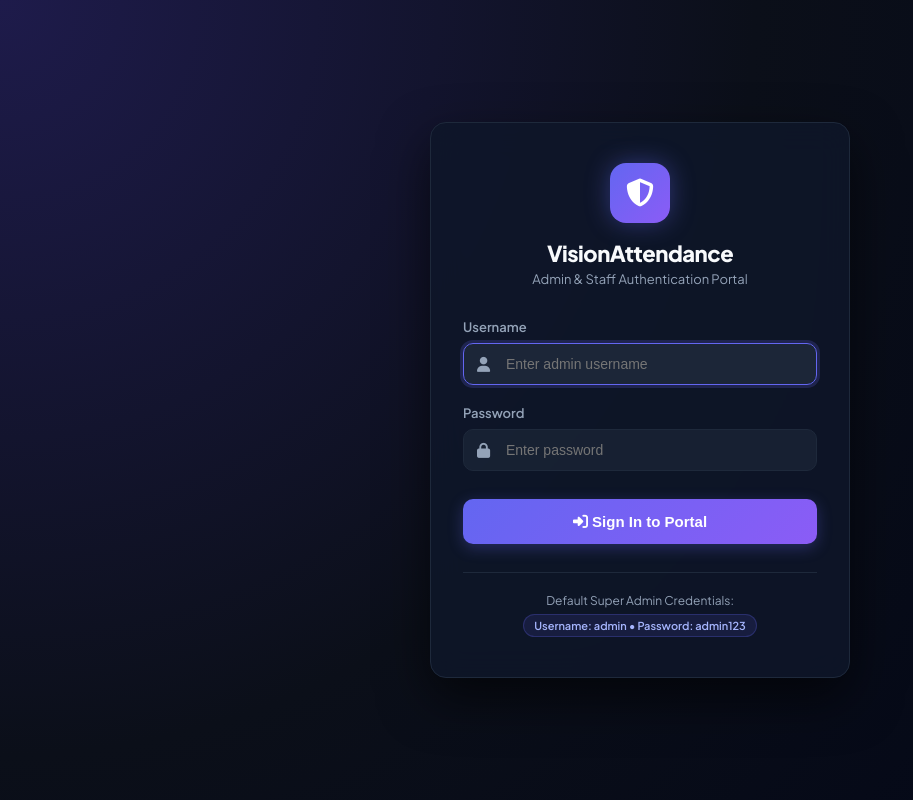
After one commit to SATHISH-REDDZ/AL-FACE-RECOGNITION-ATTENDANCE-SYSTEM, a Flask app: page /login in a window 1280 px wide. The commit adds this page. Shown: the whole page, without its empty margins (0-913 px from the left). Run offline with Flask 3, Linux system fonts and the light colour scheme.

Commit message:
Enterprise Upgrade: Admin Login, Browser Camera API, Persisted Labels, Security

```diff
--- a/app.py
+++ b/app.py
@@ -2,7 +2,8 @@ import os
 import cv2
 import base64
 import numpy as np
-from flask import Flask, render_template, Response, request, jsonify, send_file
+from flask import Flask, render_template, Response, request, jsonify, redirect, url_for, session
+from functools import wraps
 import io
 import pandas as pd
 import config
@@ -11,7 +12,39 @@ from face_engine import engine
 import analytics_engine
 
 app = Flask(__name__)
+app.secret_key = config.SECRET_KEY
 
+def login_required(f):
+    @wraps(f)
+    def decorated_function(*args, **kwargs):
+        if 'user' not in session:
+            if request.is_json or request.path.startswith('/api/'):
+                return jsonify({"status": "error", "message": "Authentication required. Please log in."}), 401
+            return redirect(url_for('login_view', next=request.url))
+        return f(*args, **kwargs)
+    return decorated_function
+
+@app.route('/login', methods=['GET', 'POST'])
+def login_view():
+    if request.method == 'POST':
+        username = request.form.get('username', '').strip()
+        password = request.form.get('password', '').strip()
+
+        user = database.verify_user(username, password)
+        if user:
+            session['user'] = user
+            next_page = request.args.get('next') or url_for('index')
+            return redirect(next_page)
+        return render_template('login.html', error="Invalid username or password.")
+
+    if 'user' in session:
+        return redirect(url_for('index'))
+    return render_template('login.html')
+
+@app.route('/logout')
+def logout():
+    session.clear()
+    return redirect(url_for('login_view'))
 
 # Global camera reference
 camera = None
@@ -30,7 +63,6 @@ def generate_video_frames():
     while True:
         success, frame = cam.read()
         if not success:
-            # If webcam fails or is unavailable, create a synthetic frame
             blank = np.zeros((config.FRAME_HEIGHT, config.FRAME_WIDTH, 3), dtype=np.uint8)
             cv2.putText(blank, "Webcam feed unavailable", (120, 240),
                         cv2.FONT_HERSHEY_SIMPLEX, 0.8, (0, 0, 255), 2)
@@ -40,7 +72,6 @@ def generate_video_frames():
                    b'Content-Type: image/jpeg\r\n\r\n' + frame_bytes + b'\r\n')
             break
         else:
-            # Process frame through face recognition engine
             processed_frame, _ = engine.process_frame(frame)
             ret, buffer = cv2.imencode('.jpg', processed_frame)
             frame_bytes = buffer.tobytes()
@@ -48,8 +79,10 @@ def generate_video_frames():
                    b'Content-Type: image/jpeg\r\n\r\n' + frame_bytes + b'\r\n')
 
 @app.route('/')
+@login_required
 def index():
-    return render_template('index.html')
+    return render_template('index.html', current_user=session.get('user'))
+
 
 @app.route('/video_feed')
 def video_feed():
@@ -207,11 +240,31 @@ def api_export_attendance():
     )
 
 @app.route('/chat')
+@login_required
 def chat_view():
     """Render main interface opened to AI Business Studio Chat tab."""
-    return render_template('index.html', default_tab='tab-chat')
+    return render_template('index.html', default_tab='tab-chat', current_user=session.get('user'))
+
+@app.route('/api/recognition/frame', methods=['POST'])
+def api_recognition_frame():
+    """Process base64 webcam frame captured by client browser."""
+    data = request.get_json() or {}
+    image_b64 = data.get('image', '')
+    if not image_b64:
+        return jsonify({"status": "error", "message": "Image frame is required."}), 400
+
+    annotated_b64, notifications, err = engine.process_base64_frame(image_b64)
+    if err:
+        return jsonify({"status": "error", "message": err}), 400
+
+    return jsonify({
+        "status": "success",
+        "image": annotated_b64,
+        "notifications": notifications
+    })
 
 @app.route('/api/chat', methods=['POST'])
+@login_required
 def api_chat():
     """Process natural language query for AI Business Analytics Studio."""
     data = request.get_json() or {}
@@ -223,12 +276,14 @@ def api_chat():
     return jsonify(res)
 
 @app.route('/api/analytics', methods=['GET'])
+@login_required
 def api_analytics():
     """Get rich analytics summary for dashboard and chart rendering."""
     summary = database.get_analytics_summary()
     return jsonify({"status": "success", "analytics": summary})
 
 @app.route('/api/train', methods=['POST'])
+@login_required
 def api_train_model():
     ok, msg = engine.train_model()
     return jsonify({"status": "success" if ok else "error", "message": msg})
--- a/requirements.txt
+++ b/requirements.txt
@@ -1,5 +1,4 @@
 Flask>=2.3.0
-opencv-python>=4.7.0.72
 opencv-contrib-python>=4.7.0.72
 numpy>=1.24.0
 Pillow>=9.5.0
@@ -8,3 +7,4 @@ openpyxl>=3.1.0
 streamlit>=1.25.0
 plotly>=5.15.0
 gunicorn>=20.1.0
+python-dotenv>=1.0.0
--- /dev/null
+++ b/templates/login.html
@@ -0,0 +1,234 @@
+<!DOCTYPE html>
+<html lang="en">
+<head>
+    <meta charset="UTF-8">
+    <meta name="viewport" content="width=device-width, initial-scale=1.0">
+    <title>Admin Login - VisionAttendance Studio</title>
+    <!-- Google Fonts & Font Awesome Icons -->
+    <link rel="preconnect" href="https://fonts.googleapis.com">
+    <link rel="preconnect" href="https://fonts.gstatic.com" crossorigin>
+    <link href="https://fonts.googleapis.com/css2?family=Plus+Jakarta+Sans:wght@300;400;500;600;700;800&display=swap" rel="stylesheet">
+    <link rel="stylesheet" href="https://cdnjs.cloudflare.com/ajax/libs/font-awesome/6.4.0/css/all.min.css">
+    <style>
+        :root {
+            --bg-dark: #0b0f19;
+            --bg-card: #0f172a;
+            --bg-card-border: #1e293b;
+            --text-main: #f8fafc;
+            --text-muted: #94a3b8;
+            --accent-primary: #6366f1;
+            --accent-secondary: #8b5cf6;
+            --accent-red: #ef4444;
+            --radius: 16px;
+        }
+
+        * {
+            box-sizing: border-box;
+            margin: 0;
+            padding: 0;
+        }
+
+        body {
+            font-family: 'Plus Jakarta Sans', sans-serif;
+            background: radial-gradient(circle at top left, #1e1b4b 0%, #0b0f19 50%, #020617 100%);
+            color: var(--text-main);
+            min-height: 100vh;
+            display: flex;
+            align-items: center;
+            justify-content: center;
+            padding: 20px;
+        }
+
+        .login-card {
+            width: 100%;
+            max-width: 420px;
+            background: rgba(15, 23, 42, 0.85);
+            backdrop-filter: blur(16px);
+            border: 1px solid var(--bg-card-border);
+            border-radius: var(--radius);
+            padding: 40px 32px;
+            box-shadow: 0 20px 50px rgba(0, 0, 0, 0.6);
+            animation: fadeIn 0.4s ease-out;
+        }
+
+        @keyframes fadeIn {
+            from { opacity: 0; transform: translateY(15px); }
+            to { opacity: 1; transform: translateY(0); }
+        }
+
+        .brand-header {
+            text-align: center;
+            margin-bottom: 32px;
+        }
+
+        .brand-icon {
+            width: 60px;
+            height: 60px;
+            margin: 0 auto 16px;
+            background: linear-gradient(135deg, var(--accent-primary), var(--accent-secondary));
+            border-radius: 16px;
+            display: flex;
+            align-items: center;
+            justify-content: center;
+            font-size: 28px;
+            color: #fff;
+            box-shadow: 0 0 25px rgba(99, 102, 241, 0.4);
+        }
+
+        .brand-header h2 {
+            font-size: 22px;
+            font-weight: 800;
+            letter-spacing: -0.5px;
+        }
+
+        .brand-header p {
+            font-size: 13px;
+            color: var(--text-muted);
+            margin-top: 4px;
+        }
+
+        .alert-error {
+            background: rgba(239, 68, 68, 0.15);
+            border: 1px solid rgba(239, 68, 68, 0.3);
+            color: #fca5a5;
+            padding: 12px 16px;
+            border-radius: 10px;
+            font-size: 13px;
+            font-weight: 600;
+            margin-bottom: 24px;
+            display: flex;
+            align-items: center;
+            gap: 10px;
+        }
+
+        .form-group {
+            margin-bottom: 20px;
+        }
+
+        .form-group label {
+            display: block;
+            font-size: 13px;
+            font-weight: 600;
+            color: var(--text-muted);
+            margin-bottom: 8px;
+        }
+
+        .input-wrapper {
+            position: relative;
+            display: flex;
+            align-items: center;
+        }
+
+        .input-wrapper i {
+            position: absolute;
+            left: 14px;
+            color: var(--text-muted);
+            font-size: 15px;
+        }
+
+        .input-wrapper input {
+            width: 100%;
+            padding: 12px 14px 12px 42px;
+            background: rgba(30, 41, 59, 0.6);
+            border: 1px solid var(--bg-card-border);
+            border-radius: 10px;
+            color: var(--text-main);
+            font-size: 14px;
+            outline: none;
+            transition: all 0.2s ease;
+        }
+
+        .input-wrapper input:focus {
+            border-color: var(--accent-primary);
+            box-shadow: 0 0 0 3px rgba(99, 102, 241, 0.2);
+            background: rgba(30, 41, 59, 0.9);
+        }
+
+        .btn-submit {
+            width: 100%;
+            padding: 14px;
+            background: linear-gradient(135deg, var(--accent-primary), var(--accent-secondary));
+            border: none;
+            border-radius: 10px;
+            color: #fff;
+            font-size: 15px;
+            font-weight: 700;
+            cursor: pointer;
+            transition: all 0.2s ease;
+            box-shadow: 0 4px 15px rgba(99, 102, 241, 0.3);
+            margin-top: 8px;
+        }
+
+        .btn-submit:hover {
+            transform: translateY(-1px);
+            box-shadow: 0 6px 20px rgba(99, 102, 241, 0.5);
+        }
+
+        .login-footer {
+            margin-top: 28px;
+            text-align: center;
+            font-size: 12px;
+            color: var(--text-muted);
+            border-top: 1px solid var(--bg-card-border);
+            padding-top: 20px;
+        }
+
+        .hint-badge {
+            background: rgba(99, 102, 241, 0.12);
+            border: 1px solid rgba(99, 102, 241, 0.25);
+            color: #a5b4fc;
+            padding: 4px 10px;
+            border-radius: 20px;
+            font-size: 11px;
+            font-weight: 600;
+            display: inline-block;
+            margin-top: 6px;
+        }
+    </style>
+</head>
+<body>
+    <div class="login-card">
+        <div class="brand-header">
+            <div class="brand-icon">
+                <i class="fa-solid fa-shield-halved"></i>
+            </div>
+            <h2>VisionAttendance</h2>
+            <p>Admin & Staff Authentication Portal</p>
+        </div>
+
+        {% if error %}
+        <div class="alert-error">
+            <i class="fa-solid fa-circle-exclamation"></i>
+            <span>{{ error }}</span>
+        </div>
+        {% endif %}
+
+        <form action="/login" method="POST">
+            <div class="form-group">
+                <label for="username">Username</label>
+                <div class="input-wrapper">
+                    <i class="fa-solid fa-user"></i>
+                    <input type="text" id="username" name="username" placeholder="Enter admin username" required autofocus>
+                </div>
+            </div>
+
+            <div class="form-group">
+                <label for="password">Password</label>
+                <div class="input-wrapper">
+                    <i class="fa-solid fa-lock"></i>
+                    <input type="password" id="password" name="password" placeholder="Enter password" required>
+                </div>
+            </div>
+
+            <button type="submit" class="btn-submit">
+                <i class="fa-solid fa-right-to-bracket"></i> Sign In to Portal
+            </button>
+        </form>
+
+        <div class="login-footer">
+            <span>Default Super Admin Credentials:</span><br>
+            <span class="hint-badge">Username: admin • Password: admin123</span>
+        </div>
+    </div>
+</body>
+</html>
```
Also changed, not shown: config.py (+8 -5 lines), database.py (+70 -0 lines), face_engine.py (+77 -25 lines), static/js/app.js (+93 -0 lines), templates/index.html (+21 -2 lines).
